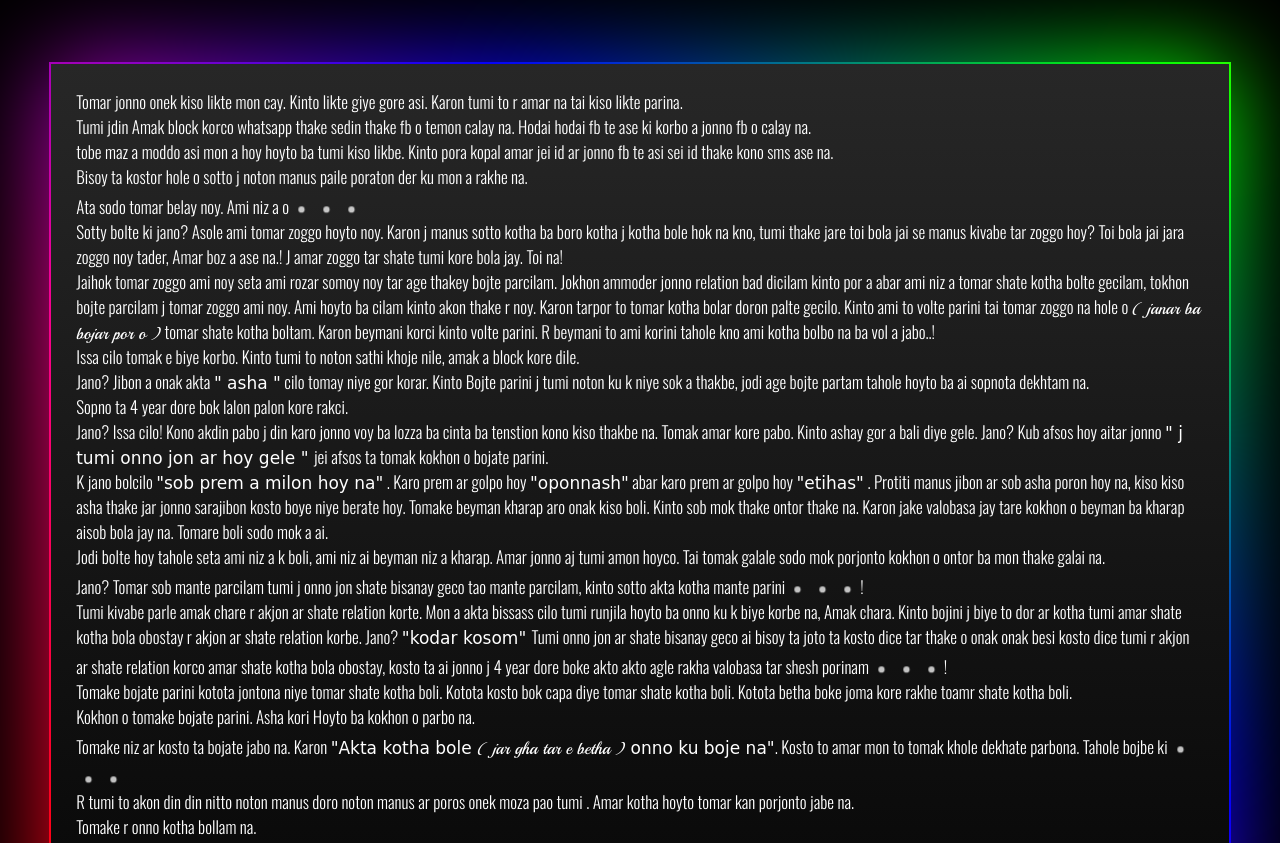
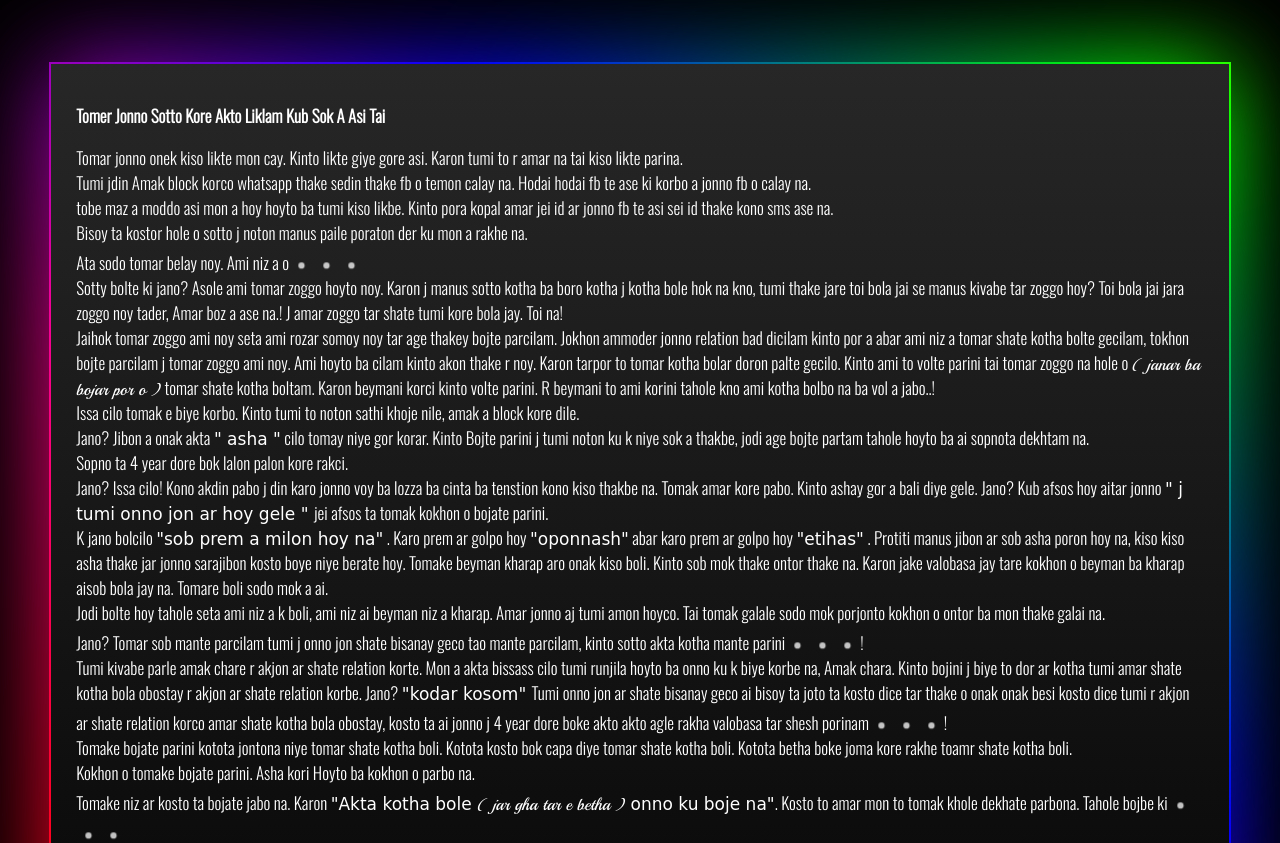
Before and after one commit to jdecpn-shru-error1/sad, a plain HTML site: page index.html in a window 1280 px wide. Shown: the top 843 px of the page. Drawn offline with nearby package versions, Linux system fonts and the light colour scheme; a web font is replaced by a local one.

Commit message:
Update index.html

```diff
--- a/index.html
+++ b/index.html
@@ -11,9 +11,10 @@
 
 </head>
 <body>
-
     <div class="block">
-    <p class="mainClass">
+        <div class="mainClass">
+            <h2>Tomer Jonno Sotto Kore Akto Liklam Kub Sok A Asi Tai</h2>
+            <p >
                 Tomar jonno onek kiso likte mon cay. Kinto likte giye gore asi. Karon tumi to r amar na tai kiso likte parina. <br>
                 Tumi jdin Amak block korco whatsapp thake sedin thake fb o temon calay na. Hodai hodai fb te ase ki korbo a jonno fb o calay na. <br>
                 tobe maz a moddo asi mon a hoy hoyto ba tumi kiso likbe. Kinto pora kopal amar jei id ar jonno fb te asi sei id thake kono sms ase na. <br>
@@ -47,6 +48,7 @@
                 Ata k onno kiso vebo na, just request<span class="loader"></span><span class="loader"></span><span class="loader"></span><br>
                 Jodi issa hoy tahole, jani issa hobe na tarpor o bollam<span class="loader"></span><span class="loader"></span><span class="loader"></span>
             </p>
-</block>
+        </div>
+    </div>
 </body>
 </html>
```
Lines whose indentation alone changed are shown as unchanged.
